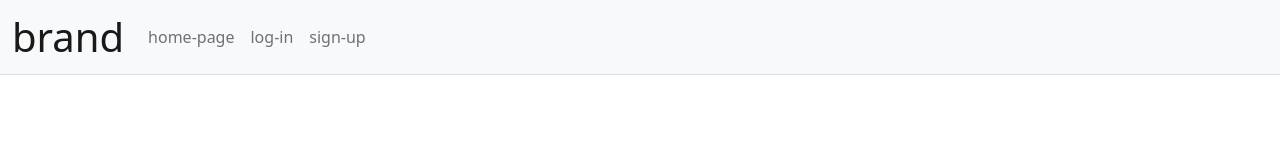
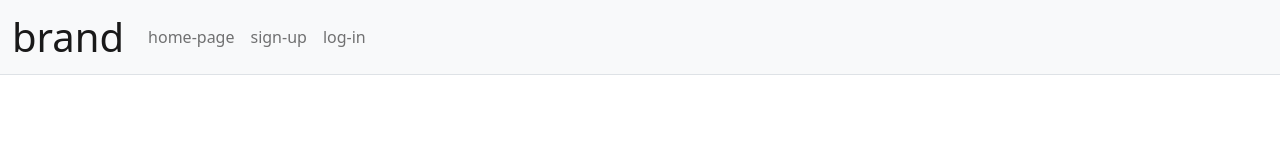
Before and after one commit to florgon/notes-web, a React (Create React App) app in the folder src/frontend/: page / in a window 1280 px wide. Shown: the top 160 px of the page. Built offline with nearby package versions, Linux system fonts and the light colour scheme; what i18next-xhr-backend would draw is missing.

Commit message:
Fix navbar routing.

```diff
--- a/src/frontend/src/LoadingFallback.js
+++ b/src/frontend/src/LoadingFallback.js
@@ -1,9 +1,9 @@
-import React from 'react';
+import React, {Fragment} from 'react';
 
 const LoadingFallback = function(){
     /// @description This component will be shown when loading some stuff.
     return (
-        <span className="text-center mx-auto display-1">Loading...</span>
+        <Fragment/>
     )
 }
 
--- a/src/frontend/src/components/Navbar.js
+++ b/src/frontend/src/components/Navbar.js
@@ -2,6 +2,7 @@
 import React from 'react';
 import {useTranslation} from 'react-i18next';
 import {Navbar as BootstrapNavbar, Nav} from 'react-bootstrap';
+import {Link} from 'react-router-dom';
 
 // Auth context for checking is user authenticated.
 import {useAuth} from '../contexts/AuthContext';
@@ -21,17 +22,17 @@ const NavbarButtons = function({t, isAuthenticated}){
         <BootstrapNavbar.Collapse id="navbarScroll">
             {isAuthenticated &&
                 <Nav navbarScroll>
-                    <Nav.Link href="/">{t("home-page")}</Nav.Link>
-                    <Nav.Link href="/list">{t("my-notes")}</Nav.Link>
-                    <Nav.Link disabled href="/create">{t("new-note")}</Nav.Link>
-                    <Nav.Link href="/auth/logout">{t("log-out")}</Nav.Link>
+                    <Link to="/" className="nav-link">{t("home-page")}</Link>
+                    <Link to="/list" className="nav-link">{t("my-notes")}</Link>
+                    <Link to="/create" className="nav-link">{t("new-note")}</Link>
+                    <Link to="/auth/logout" className="nav-link">{t("log-out")}</Link>
                 </Nav>
             }
             {!isAuthenticated &&
                 <Nav navbarScroll>
-                    <Nav.Link href="/">{t("home-page")}</Nav.Link>
-                    <Nav.Link href="/auth/login">{t("log-in")}</Nav.Link>
-                    <Nav.Link href="/auth/signup">{t("sign-up")}</Nav.Link>
+                    <Link to="/" className="nav-link">{t("home-page")}</Link>
+                    <Link to="/auth/signup" className="nav-link">{t("sign-up")}</Link>
+                    <Link to="/auth/login" className="nav-link">{t("log-in")}</Link>
                 </Nav>
             }
         </BootstrapNavbar.Collapse>
```
Also changed, not shown: 2 other files (tests, documents, lock files or other folders).
